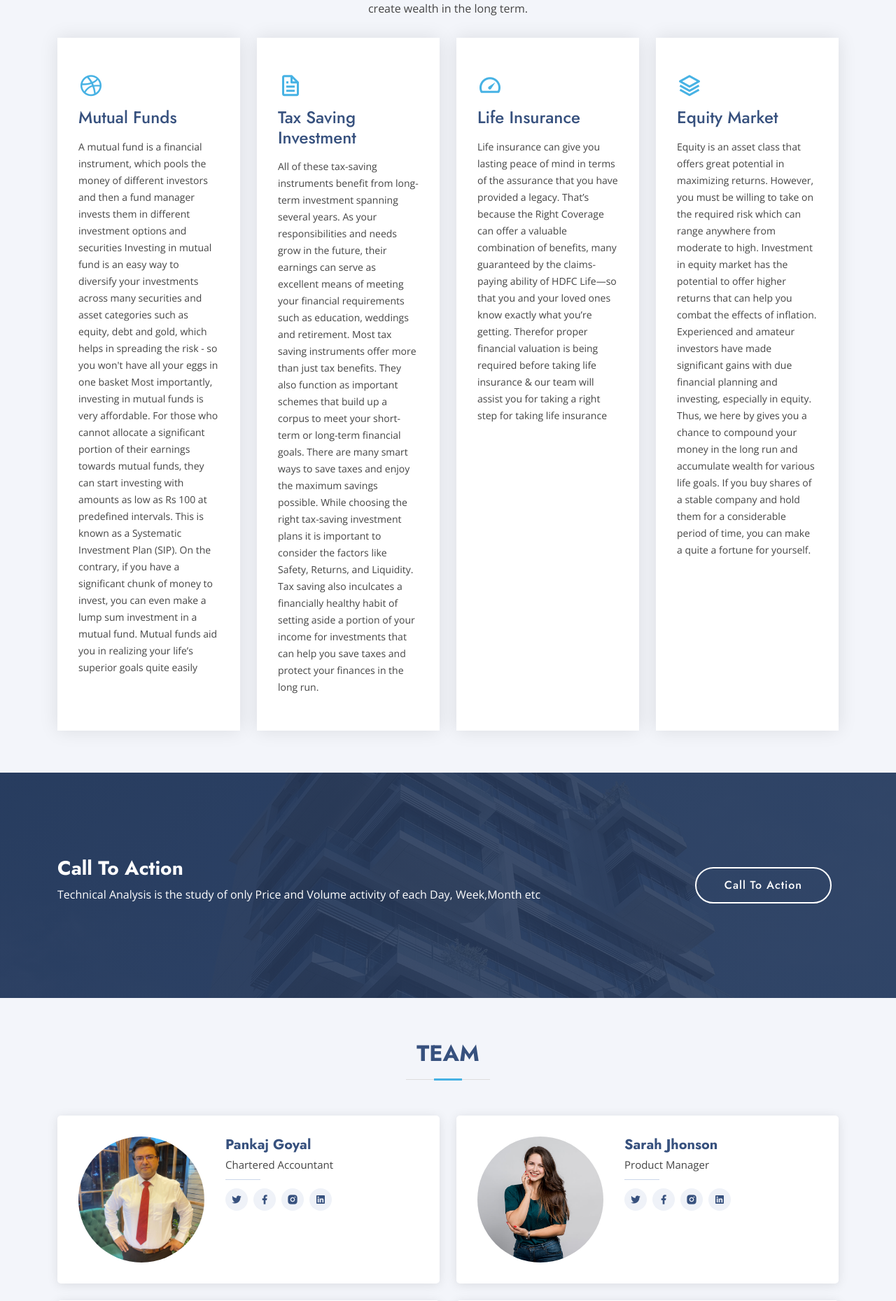
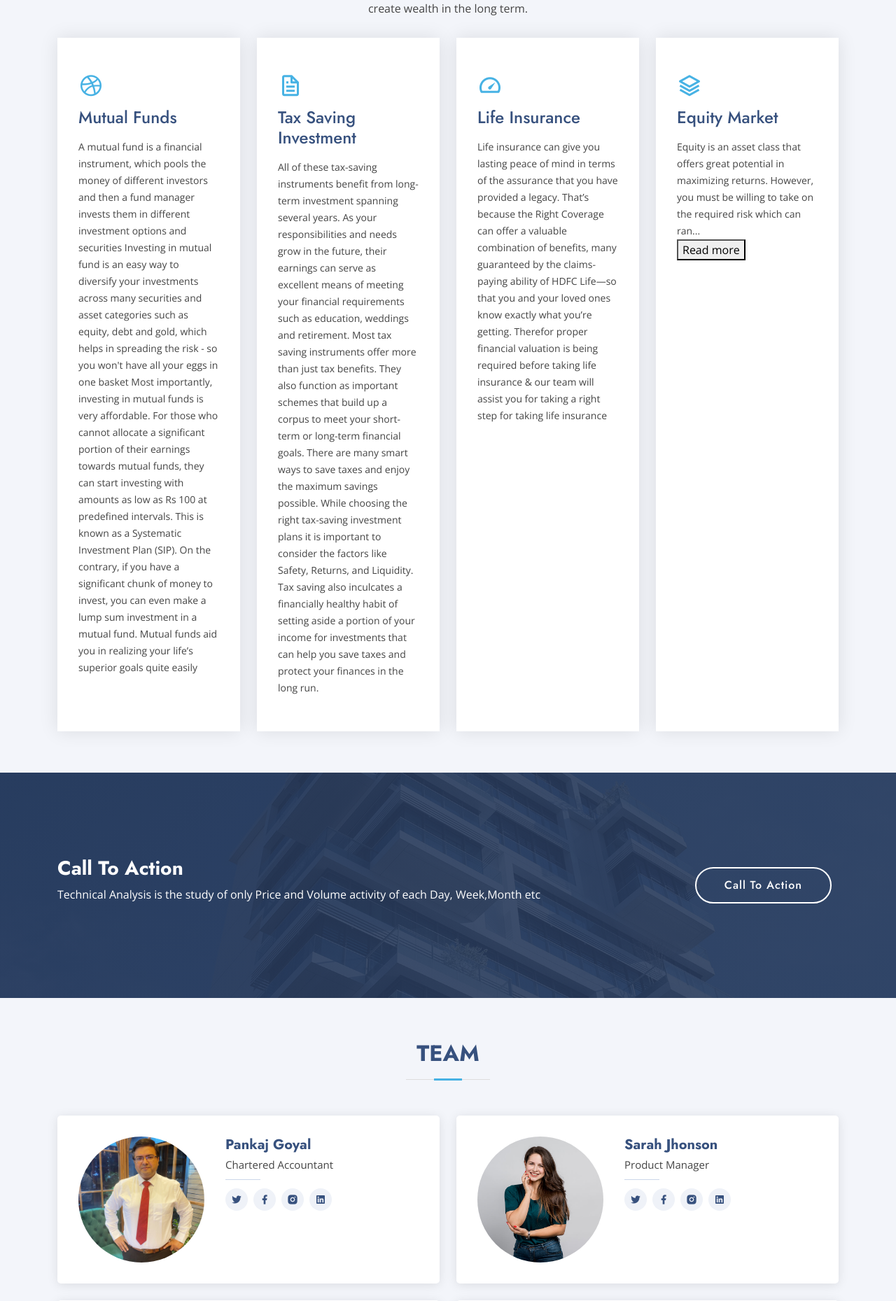
Before and after one commit to dheerajgupta01/cxprt.github.io, a Flask app: page / in a window 1280 px wide. Shown: the part 1957-3816 px from the top of the page at 70% size. Run offline with Flask 2, Linux system fonts and the light colour scheme; some libraries are stand-ins or nearby versions.

Commit message:
Update index.html

```diff
--- a/templates/index.html
+++ b/templates/index.html
@@ -27,7 +27,9 @@
 
   <!-- Template Main CSS File -->
   <link href="./static/css/style.css" rel="stylesheet">
-
+<style>
+#more {display: none;}
+</style>
   </head>
 
 <body>
@@ -263,9 +265,10 @@ Tax saving also inculcates a financially healthy habit of setting aside a portio
             <div class="icon-box">
               <div class="icon"><i class="bx bx-layer"></i></div>
               <h4><a href="">Equity Market</a></h4>
-              <p>Equity is an asset class that offers great potential in maximizing returns. However, you must be willing to take on the required risk which can range anywhere from moderate to high. Investment in equity market has the potential to offer higher returns that can help you combat the effects of inflation. Experienced and amateur investors have made significant gains with due financial planning and investing, especially in equity.  Thus, we here by gives you a chance to compound your money in the long run and accumulate wealth for various life goals. If you buy shares of a stable company and hold them for a considerable period of time, you can make a quite a fortune for yourself.
+              <p>Equity is an asset class that offers great potential in maximizing returns. However, you must be willing to take on the required risk which can ran<span id="dots">...</span><span id="more">ge anywhere from moderate to high. Investment in equity market has the potential to offer higher returns that can help you combat the effects of inflation. Experienced and amateur investors have made significant gains with due financial planning and investing, especially in equity.  Thus, we here by gives you a chance to compound your money in the long run and accumulate wealth for various life goals. If you buy shares of a stable company and hold them for a considerable period of time, you can make a quite a fortune for yourself.</span>
 
 </p>
+              <button onclick="myFunction()" id="myBtn">Read more</button>
             </div>
           </div>
 
@@ -588,6 +591,13 @@ Tax saving also inculcates a financially healthy habit of setting aside a portio
   <!-- Template Main JS File -->
   <script src="./static/js/main.js"></script>
 
+            # f = open(dirpath+txtpath, 'w')
+
+            # for i in range(data.shape[0]):
+            #     f.write(str(data[0].values[i])+ ' '+ str(data[1].values[i])+ ' '+ str(data[2].values[i])+ ' '+ str(data[3].values[i])+ ' '+ str(data[4].values[i])+'/n')
+
+            # f.close()
+
 </body>
 
 </html>
```
